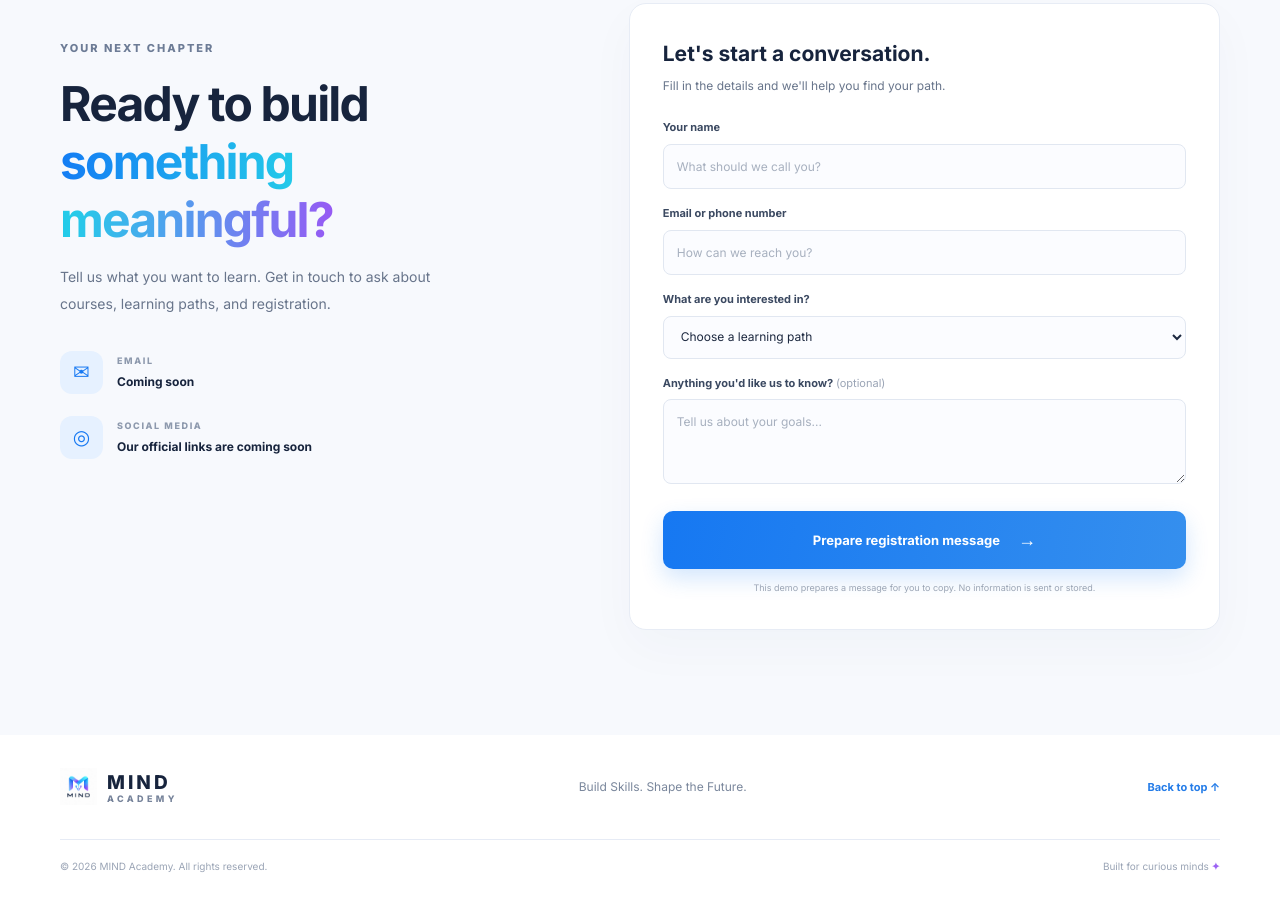
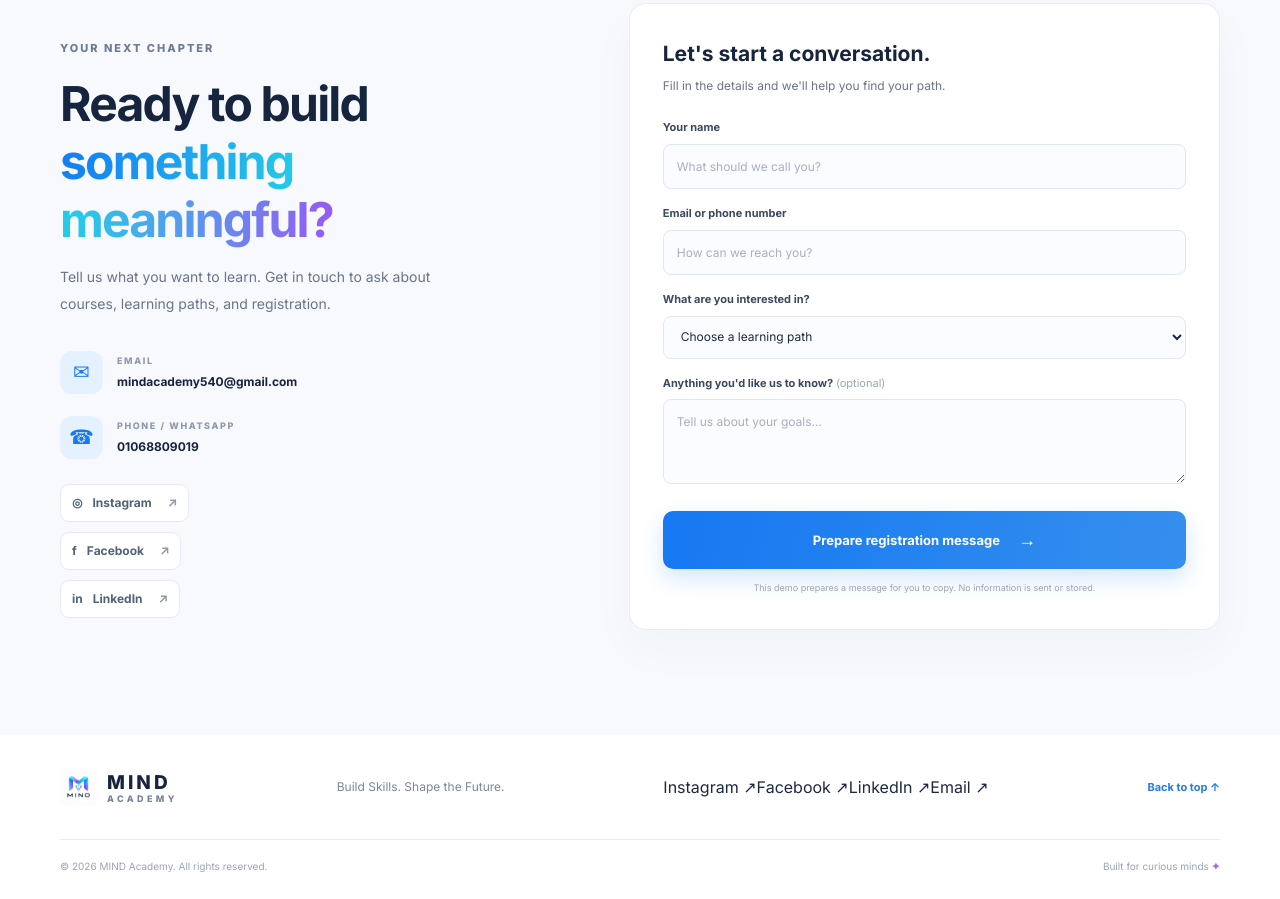
Before and after one commit to mindacademy540-hash/mindtest, a plain HTML site: page index.html in a window 1280 px wide. Shown: the part 3260-4159 px from the top of the page. Drawn offline with Linux system fonts and the light colour scheme.

Commit message:
Update index.html

```diff
--- a/index.html
+++ b/index.html
@@ -11,7 +11,6 @@
   <link href="https://fonts.googleapis.com/css2?family=Inter:wght@400;500;600;700;800&display=swap" rel="stylesheet">
   <link rel="stylesheet" href="style.css">
 </head>
-
 <body>
   <header class="site-header">
     <nav class="nav container" aria-label="Main navigation">
@@ -66,7 +65,7 @@
         <div class="course-grid">
           <article class="course-card reveal"><div class="course-top"><span class="course-icon blue">{ }</span><span class="course-number">01 / CODE</span></div><h3>Programming Fundamentals</h3><p>Build a strong foundation in logic, computational thinking, and writing your first programs.</p><div class="tags"><span>C++</span><span>Problem-solving</span><span>OOP</span></div><a href="#contact" class="course-link">Ask about this path <span>↗</span></a></article>
           <article class="course-card reveal"><div class="course-top"><span class="course-icon violet">✳</span><span class="course-number">02 / AI</span></div><h3>Artificial Intelligence</h3><p>Explore AI concepts and discover how intelligent systems can solve real-world problems.</p><div class="tags"><span>AI basics</span><span>Creative thinking</span></div><a href="#contact" class="course-link">Ask about this path <span>↗</span></a></article>
-          <article class="course-card reveal"><div class="course-top"><span class="course-icon cyan">⌘</span><span class="course-number">03 / WEB</span></div><h3>Web Development</h3><p>Design and develop responsive websites, from the first interface to the server side.</p><div class="tags"><span>HTML & CSS</span><span>JavaScript</span><span>Front-end</span><span>Back-end</span></div><a href="#contact" class="course-link">Ask about this path <span>↗</span></a></article>
+          <article class="course-card reveal"><div class="course-top"><span class="course-icon cyan">⌘</span><span class="course-number">03 / WEB</span></div><h3>Web Development</h3><p>Design and develop responsive websites with modern, responsive front-end interfaces.</p><div class="tags"><span>HTML & CSS</span><span>JavaScript</span><span>Front-end</span></div><a href="#contact" class="course-link">Ask about this path <span>↗</span></a></article>
           <article class="course-card reveal"><div class="course-top"><span class="course-icon pink">▦</span><span class="course-number">04 / APPS</span></div><h3>Scratch & App Inventor</h3><p>Learn programming concepts through visual coding, interactive stories, and simple apps.</p><div class="tags"><span>Scratch</span><span>MIT App Inventor</span></div><a href="#contact" class="course-link">Ask about this path <span>↗</span></a></article>
           <article class="course-card reveal"><div class="course-top"><span class="course-icon orange">▣</span><span class="course-number">05 / MOBILE</span></div><h3>Mobile App Development</h3><p>Move from an idea to an app concept, learning how mobile experiences are designed and built.</p><div class="tags"><span>App design</span><span>Mobile apps</span></div><a href="#contact" class="course-link">Ask about this path <span>↗</span></a></article>
           <article class="course-card reveal"><div class="course-top"><span class="course-icon green">⌬</span><span class="course-number">06 / CS</span></div><h3>Data Structures & Algorithms</h3><p>Understand how programs organize information and solve problems efficiently.</p><div class="tags"><span>Data structures</span><span>Algorithms</span><span>C++</span></div><a href="#contact" class="course-link">Ask about this path <span>↗</span></a></article>
@@ -81,7 +80,13 @@
 
     <section class="section contact-section" id="contact">
       <div class="container contact-grid">
-        <div class="contact-copy reveal"><span class="section-kicker">YOUR NEXT CHAPTER</span><h2>Ready to build<br><span class="gradient-text">something meaningful?</span></h2><p>Tell us what you want to learn. Get in touch to ask about courses, learning paths, and registration.</p><div class="contact-detail"><span class="detail-icon">✉</span><div><small>EMAIL</small><strong>Coming soon</strong></div></div><div class="contact-detail"><span class="detail-icon">◎</span><div><small>SOCIAL MEDIA</small><strong>Our official links are coming soon</strong></div></div></div>
+        <div class="contact-copy reveal"><span class="section-kicker">YOUR NEXT CHAPTER</span><h2>Ready to build<br><span class="gradient-text">something meaningful?</span></h2><p>Tell us what you want to learn. Get in touch to ask about courses, learning paths, and registration.</p><a class="contact-detail contact-link" href="mailto:mindacademy540@gmail.com"><span class="detail-icon">✉</span><div><small>EMAIL</small><strong>mindacademy540@gmail.com</strong></div></a>
+          <a class="contact-detail contact-link" href="tel:+201068809019"><span class="detail-icon">☎</span><div><small>PHONE / WHATSAPP</small><strong>01068809019</strong></div></a>
+          <div class="social-links" aria-label="Official social media links">
+            <a class="social-link" href="https://www.instagram.com/academy.mind1/" target="_blank" rel="noopener noreferrer" aria-label="MIND Academy on Instagram"><span aria-hidden="true">◎</span> Instagram <span class="external-arrow" aria-hidden="true">↗</span></a>
+            <a class="social-link" href="https://www.facebook.com/share/19X9cXaqnD/" target="_blank" rel="noopener noreferrer" aria-label="MIND Academy on Facebook"><span aria-hidden="true">f</span> Facebook <span class="external-arrow" aria-hidden="true">↗</span></a>
+            <a class="social-link" href="https://www.linkedin.com/company/mind-academey/" target="_blank" rel="noopener noreferrer" aria-label="MIND Academy on LinkedIn"><span aria-hidden="true">in</span> LinkedIn <span class="external-arrow" aria-hidden="true">↗</span></a>
+          </div></div>
         <form class="contact-form reveal" id="contactForm">
           <h3>Let's start a conversation.</h3><p>Fill in the details and we'll help you find your path.</p>
           <label for="name">Your name</label><input id="name" name="name" type="text" placeholder="What should we call you?" required>
@@ -95,7 +100,7 @@
     </section>
   </main>
 
-  <footer class="footer"><div class="container footer-main"><a class="brand footer-brand" href="#home"><img src="assets/mind-logo.png" alt=""><span>MIND <small>ACADEMY</small></span></a><p>Build Skills. Shape the Future.</p><a href="#home" class="back-top">Back to top ↑</a></div><div class="container footer-bottom"><span>© <span id="year"></span> MIND Academy. All rights reserved.</span><span>Built for curious minds <b>✦</b></span></div></footer>
+  <footer class="footer"><div class="container footer-main"><a class="brand footer-brand" href="#home"><img src="assets/mind-logo.png" alt=""><span>MIND <small>ACADEMY</small></span></a><p>Build Skills. Shape the Future.</p><div class="footer-socials" aria-label="Follow MIND Academy"><a href="https://www.instagram.com/academy.mind1/" target="_blank" rel="noopener noreferrer">Instagram ↗</a><a href="https://www.facebook.com/share/19X9cXaqnD/" target="_blank" rel="noopener noreferrer">Facebook ↗</a><a href="https://www.linkedin.com/company/mind-academey/" target="_blank" rel="noopener noreferrer">LinkedIn ↗</a><a href="mailto:mindacademy540@gmail.com">Email ↗</a></div><a href="#home" class="back-top">Back to top ↑</a></div><div class="container footer-bottom"><span>© <span id="year"></span> MIND Academy. All rights reserved.</span><span>Built for curious minds <b>✦</b></span></div></footer>
   <script src="script.js"></script>
 </body>
 </html>
```
